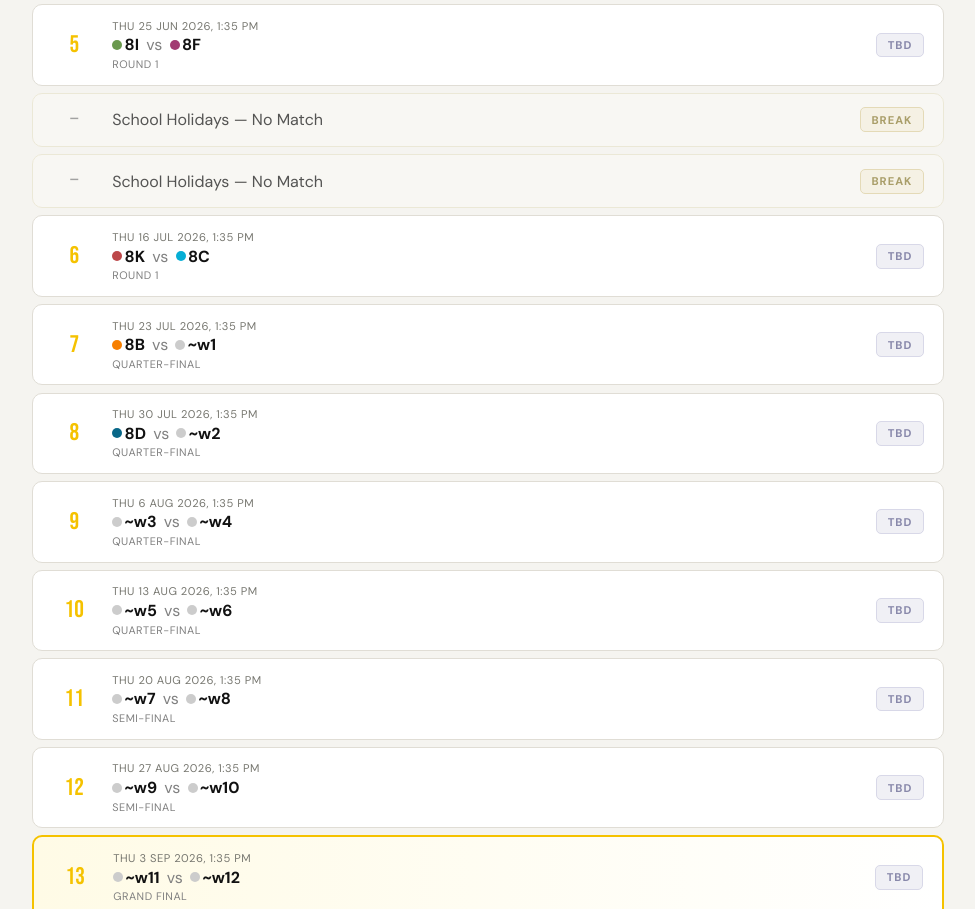
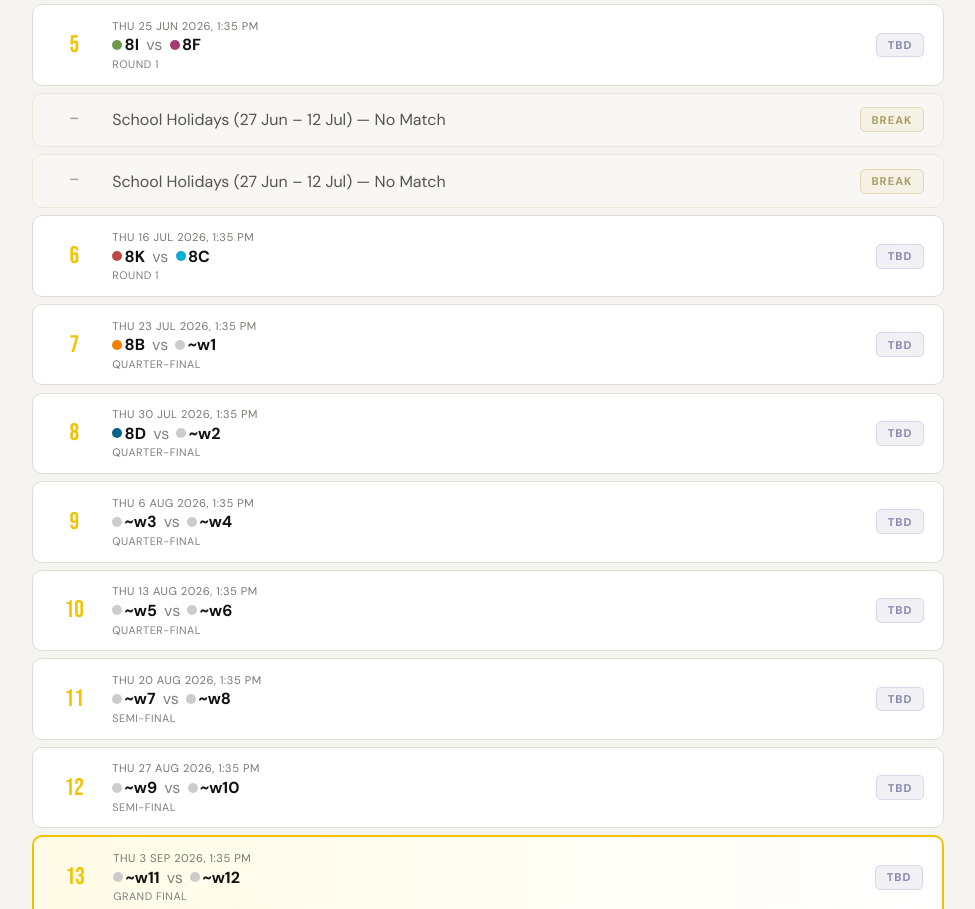
Before and after one commit to samueldaff-school/dodgeball_tournament_2026, a plain HTML site: page index.html in a window 1280 px wide. Shown: the part 1210-2119 px from the top of the page, without its empty margins (152-1127 px from the left). Drawn offline with nearby package versions, Linux system fonts and the light colour scheme; no server answers.

Commit message:
Show holiday date range in schedule break labels

```diff
--- a/index.html
+++ b/index.html
@@ -281,8 +281,8 @@ let matches = [
 ];
 
 const BREAKS = [
-  { date:'Thu 2 Jul 2026',  label:'School Holidays — No Match' },
-  { date:'Thu 9 Jul 2026',  label:'School Holidays — No Match' },
+  { date:'Thu 2 Jul 2026',  label:'School Holidays (27 Jun – 12 Jul) — No Match' },
+  { date:'Thu 9 Jul 2026',  label:'School Holidays (27 Jun – 12 Jul) — No Match' },
 ];
 
 const teamColours = {
```
